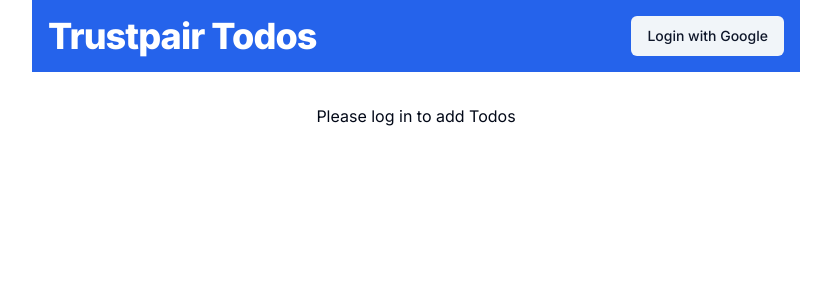
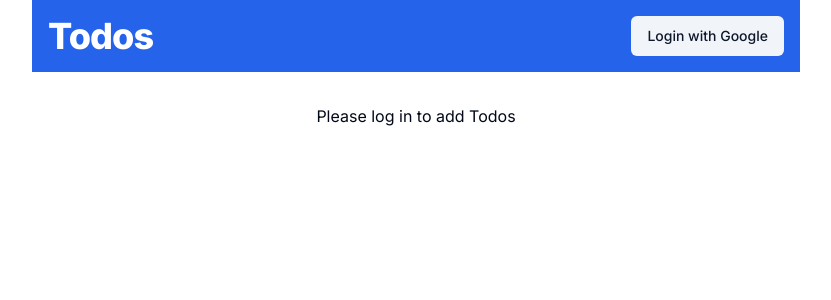
Before and after one commit to faysvas/trustpair-todos, a Next.js app: page / in a window 1280 px wide. Shown: the top 300 px of the page, without its empty margins (224-1055 px from the left). Built offline with nearby package versions, Linux system fonts and the light colour scheme; no server answers.

Commit message:
Change header name

```diff
--- a/app/layout.tsx
+++ b/app/layout.tsx
@@ -6,7 +6,7 @@
 const inter = Inter({ subsets: ['latin'] });
 
 export const metadata: Metadata = {
-  title: 'Trustpair Todos',
+  title: 'Todos',
   description: 'Todo list',
 };
 
@@ -21,7 +21,7 @@
         <div className="md:w-[768px] m-auto flex flex-col gap-8 ">
           <header className="flex justify-between bg-blue-600 items-center p-4">
             <h1 className="scroll-m-20 text-4xl font-extrabold tracking-tight text-white">
-              Trustpair Todos
+              Todos
             </h1>
             <Auth />
           </header>
```
